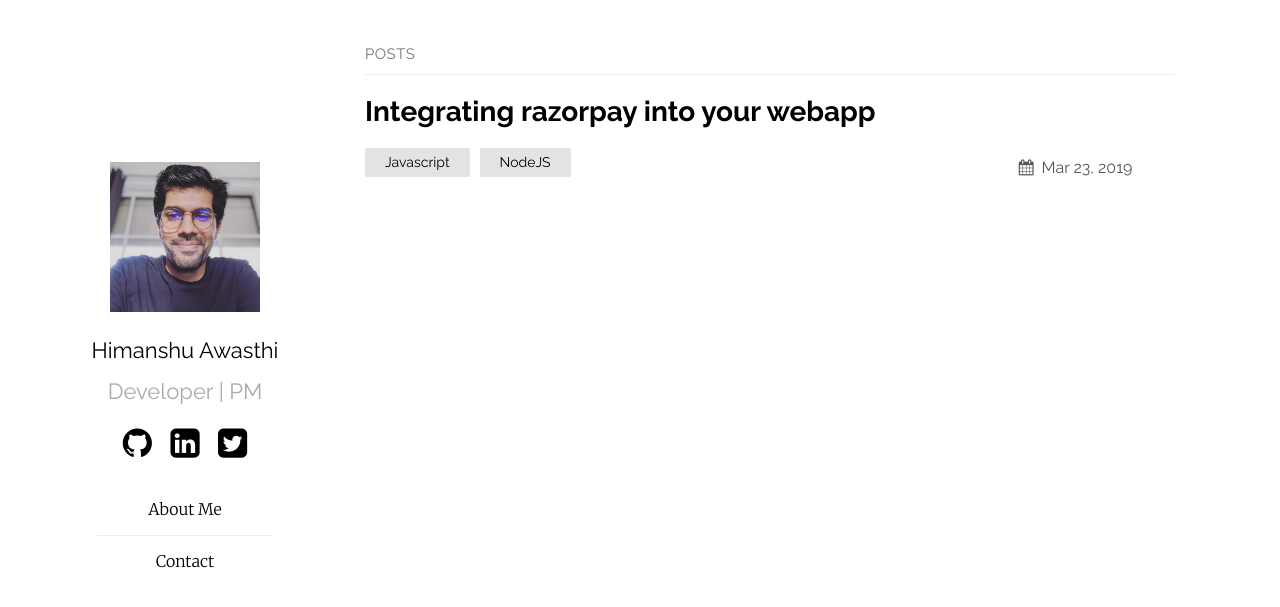
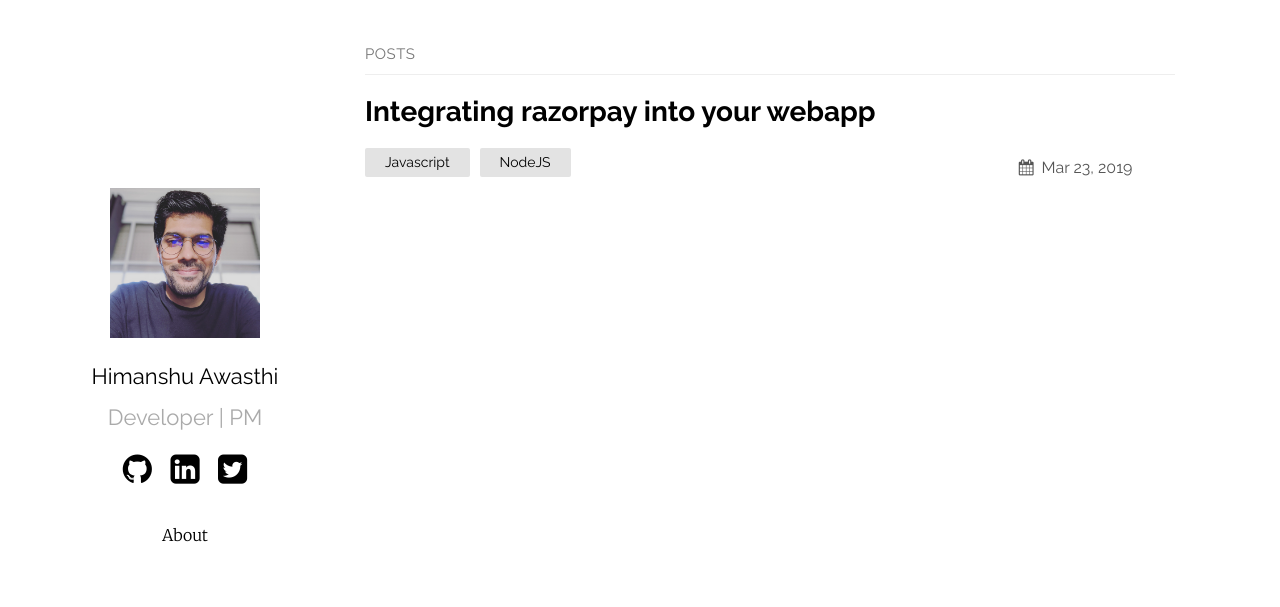
Before and after one commit to 89hardy/89hardy.github.io, a Jekyll site: the page built from index.md, in a window 1280 px wide. Shown: the top 607 px of the page. Built offline with Jekyll 4.4.1, drawn with Linux system fonts in a browser that asks for light colours; some of the changed lines change nothing that is shown.

Commit message:
Update _config.yml

```diff
--- a/_config.yml
+++ b/_config.yml
@@ -30,10 +30,10 @@
     # facebook: jekyll
 
   navigation:
-    - title: About Me
-      url: "/about.md"
-    - title: Contact
-      url: "/contact.md"
+    - title: About
+      url: "/about"
+#     - title: Contact
+#       url: "/contact"
 
 
 
@@ -46,8 +46,8 @@
 
 # If you want to link only specific pages in your header, uncomment
 # this and add the path to the pages in order as they should show up
-# header_pages:
-#  - about.md
+header_pages:
+ - about.md
 
 # navigation
 # plainwhite:
```
